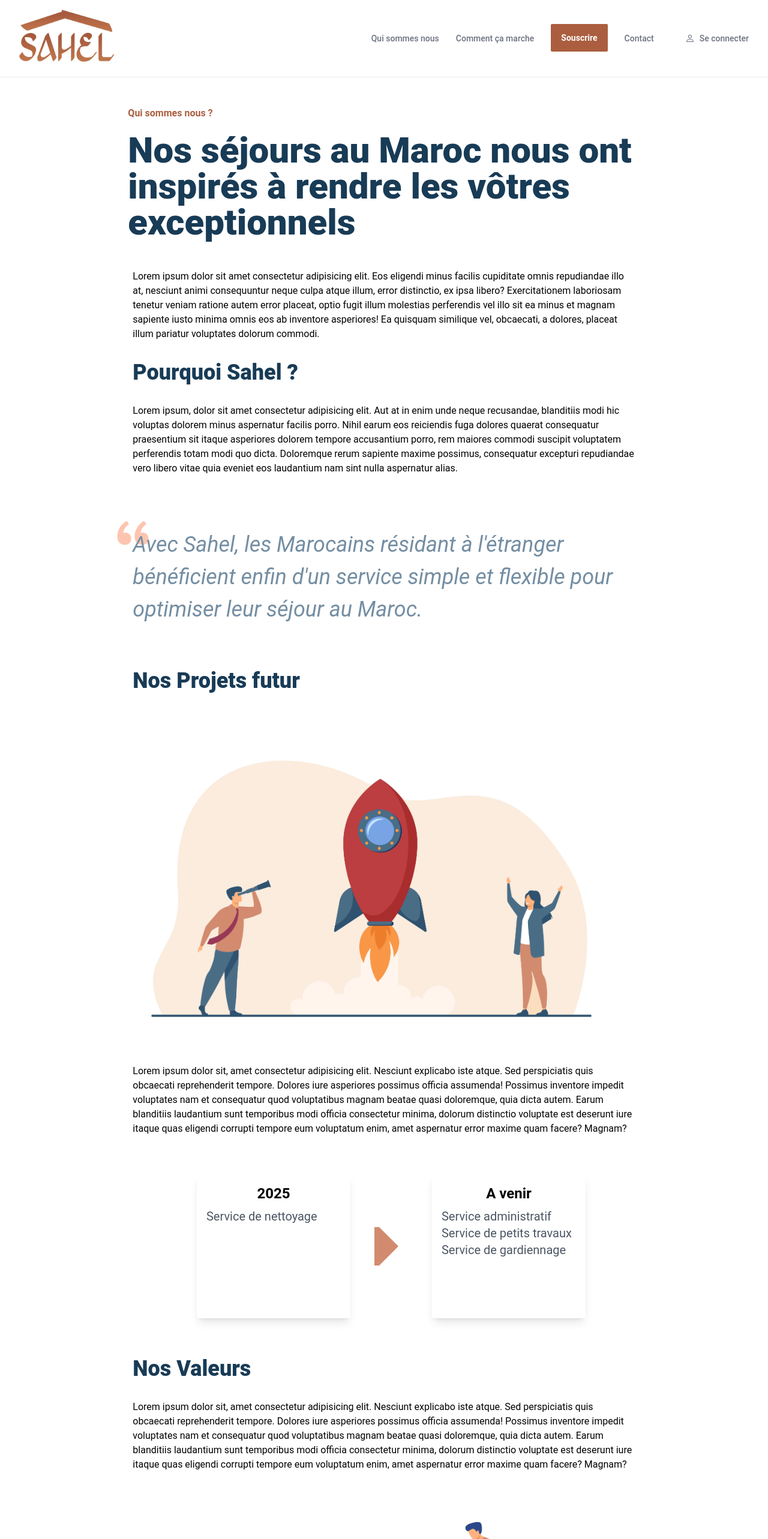
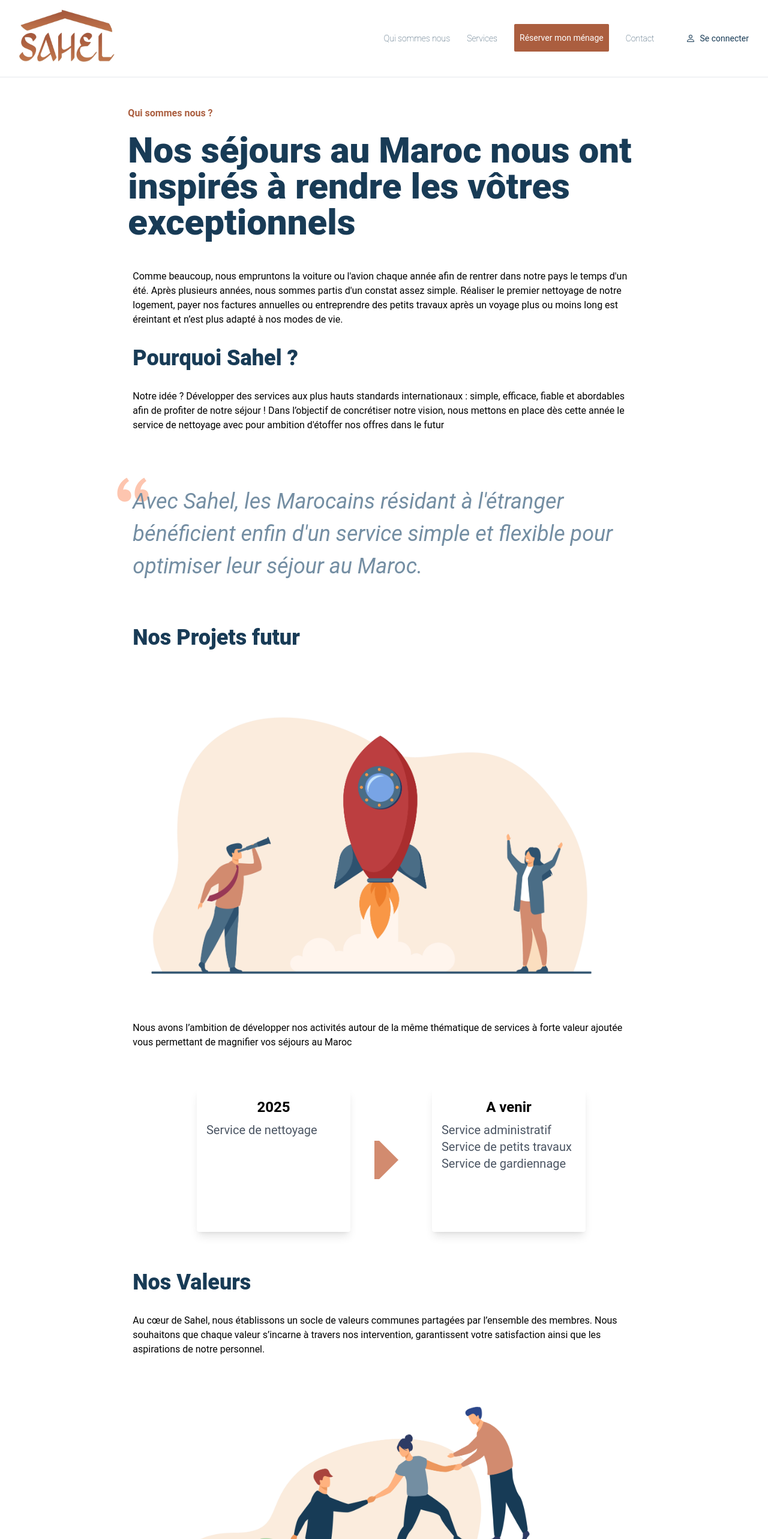
Before and after one commit to Mangemort60/Sahel-Front, a React (Vite) app: page /about-us in a window 1280 px wide. Shown: the top 2566 px of the page at 60% size. Built offline with nearby package versions, Linux system fonts and the light colour scheme; no server answers.

Commit message:
writing content for solution, aboutpage, howitwork

```diff
--- a/src/components/FormSection/FormSection.tsx
+++ b/src/components/FormSection/FormSection.tsx
@@ -24,7 +24,7 @@
   return (
     <div ref={ref}>
       <div className="sm:flex py-8 sm:flex-row flex-col sm:justify-center justify-between items-center p-4 text-white sm:bg-cover sm:bg-center sm:bg-[url('../../assets/layeredWaves.webp')] bg-none">
-        <div className="sm:w-1/2">
+        <div className="sm:w-1/2 mt-20">
           <h1 className="text-secondaryDarkBlue font-extrabold  sm:text-6xl text-3xl  sm:mt-0 mt-8">
             Obtenez votre devis instantanément !
           </h1>
--- a/src/components/Header.tsx
+++ b/src/components/Header.tsx
@@ -52,7 +52,7 @@
             <div className="sm:hidden">
               <button
                 type="button"
-                className="hs-collapse-toggle size-9 flex justify-center items-center text-sm font-semibold rounded-lg border border-gray-200 text-gray-800 hover:bg-gray-100 disabled:opacity-50 disabled:pointer-events-none "
+                className="hs-collapse-toggle size-9 flex justify-center items-center text-sm font-semibold rounded-sm border border-gray-200 text-gray-800 hover:bg-gray-100 disabled:opacity-50 disabled:pointer-events-none "
                 data-hs-collapse="#navbar-collapse-with-animation"
                 aria-controls="navbar-collapse-with-animation"
                 aria-label="Toggle navigation"
@@ -87,29 +87,54 @@
           >
             <div className="flex flex-col gap-y-4 gap-x-0 mt-5 sm:flex-row sm:items-center sm:justify-end sm:gap-y-0 sm:gap-x-7 sm:mt-0 sm:ps-7">
               <Link
-                className="font-medium  text-gray-500 hover:text-gray-400 sm:py-6 dark:text-gray-400 dark:hover:text-gray-500"
+                className="font-thin  text-secondaryDarkBlue hover:text-gray-400 sm:py-6 dark:text-gray-400 dark:hover:text-secondaryDarkBlue"
                 to="/about-us"
                 aria-current="page"
               >
                 Qui sommes nous
               </Link>
-              <Link
-                className="font-medium text-gray-500 hover:text-gray-400 sm:py-6 dark:text-gray-400 dark:hover:text-gray-500"
-                to="/comment-ca-marche"
-              >
-                Comment ça marche
-              </Link>
+              <div className="hs-dropdown relative inline-flex">
+                <button
+                  id="hs-dropdown-default"
+                  type="button"
+                  className="hs-dropdown-toggle font-thin text-secondaryDarkBlue hover:text-gray-400 sm:py-6 dark:text-gray-400 dark:hover:text-secondaryDarkBlue"
+                  aria-haspopup="menu"
+                  aria-expanded="false"
+                  aria-label="Dropdown"
+                >
+                  Services
+                </button>
+
+                <div
+                  className="hs-dropdown-menu transition-[opacity,margin] duration hs-dropdown-open:opacity-100 opacity-0 hidden min-w-60 bg-white shadow-md rounded-sm p-1 space-y-0.5 mt-2 dark:bg-neutral-800 dark:border dark:border-neutral-700 dark:divide-neutral-700 after:h-4 after:absolute after:-bottom-4 after:start-0 after:w-full before:h-4 before:absolute before:-top-4 before:start-0 before:w-full"
+                  role="menu"
+                  aria-orientation="vertical"
+                  aria-labelledby="hs-dropdown-default"
+                >
+                  <Link
+                    className="flex items-center gap-x-3.5 py-2 px-3 rounded-sm text-sm text-gray-800 hover:bg-gray-100 focus:outline-none focus:bg-gray-100 dark:text-neutral-400 dark:hover:bg-neutral-700 dark:hover:text-neutral-300 dark:focus:bg-neutral-700"
+                    to={'/comment-ca-marche'}
+                  >
+                    Ménage
+                  </Link>
+                  <a
+                    className="flex items-center gap-x-3.5 py-2 px-3 rounded-sm text-sm text-gray-800 hover:bg-gray-100 focus:outline-none focus:bg-gray-100 dark:text-neutral-400 dark:hover:bg-neutral-700 dark:hover:text-neutral-300 dark:focus:bg-neutral-700"
+                    href="#"
+                  >
+                    Cuisine
+                  </a>
+                </div>
+              </div>
               <div className="h-12 m-0">
-                <Button
-                  label={'Souscrire'}
-                  hoverColor={'hover:bg-sahel'}
-                  bgColor={'bg-sahelRegular'}
+                <button
+                  className="py-3 px-2 inline-flex items-center w-auto justify-center gap-  rounded-sm border border-transparent text-white  bg-sahelRegular disabled:pointer-events-none hover:bg-sahelDark  "
                   onClick={handleSubscribeClick}
-                  largeButton={false}
-                />
+                >
+                  Réserver mon ménage
+                </button>
               </div>
               <Link
-                className="font-medium text-gray-500 hover:text-gray-400 sm:py-6 dark:text-gray-400 dark:hover:text-gray-500"
+                className="font-thin text-secondaryDarkBlue hover:text-gray-400 sm:py-6 dark:text-gray-400 dark:hover:text-secondaryDarkBlue"
                 to="/contact"
               >
                 Contact
@@ -119,7 +144,7 @@
                 {isLoggedIn ? (
                   <div className="flex">
                     <Link
-                      className="flex items-center gap-x-2 font-medium text-gray-500 hover:text-blue-600  sm:my-6 sm:ps-6 "
+                      className="flex items-center gap-x-2 font-thin text-secondaryDarkBlue hover:text-blue-600  sm:my-6 sm:ps-6 "
                       to="/client-dashboard"
                     >
                       <svg
@@ -135,7 +160,7 @@
                       Mon espace
                     </Link>
                     <Link
-                      className="flex items-center gap-x-2 font-medium  text-gray-500 hover:text-blue-600 sm:border-s sm:border-gray-300 ml-2 sm:my-6 sm:ps-6 "
+                      className="flex items-center gap-x-2 font-thin text-secondaryDarkBlue hover:text-blue-600 sm:border-s sm:border-gray-300 ml-2 sm:my-6 sm:ps-6 "
                       to="/"
                       onClick={() => handleLogout()}
                     >
@@ -157,7 +182,7 @@
                   </div>
                 ) : (
                   <Link
-                    className="flex items-center gap-x-2 font-medium text-gray-500 hover:text-blue-600  sm:my-6 sm:ps-6 "
+                    className="flex items-center gap-x-2 font-t text-secondaryDarkBlue hover:text-blue-600  sm:my-6 sm:ps-6 "
                     to="/login"
                   >
                     <svg
--- a/src/pages/AboutPage.tsx
+++ b/src/pages/AboutPage.tsx
@@ -40,27 +40,22 @@
       </div>
       <div className="px-2 space-y-8">
         <p>
-          Lorem ipsum dolor sit amet consectetur adipisicing elit. Eos eligendi
-          minus facilis cupiditate omnis repudiandae illo at, nesciunt animi
-          consequuntur neque culpa atque illum, error distinctio, ex ipsa
-          libero? Exercitationem laboriosam tenetur veniam ratione autem error
-          placeat, optio fugit illum molestias perferendis vel illo sit ea minus
-          et magnam sapiente iusto minima omnis eos ab inventore asperiores! Ea
-          quisquam similique vel, obcaecati, a dolores, placeat illum pariatur
-          voluptates dolorum commodi.{' '}
+          Comme beaucoup, nous empruntons la voiture ou l'avion chaque année
+          afin de rentrer dans notre pays le temps d'un été. Après plusieurs
+          années, nous sommes partis d'un constat assez simple. Réaliser le
+          premier nettoyage de notre logement, payer nos factures annuelles ou
+          entreprendre des petits travaux après un voyage plus ou moins long est
+          éreintant et n’est plus adapté à nos modes de vie.
         </p>
         <h2 className="text-4xl text-secondaryDarkBlue font-extrabold">
           Pourquoi Sahel ?
         </h2>
         <p>
-          Lorem ipsum, dolor sit amet consectetur adipisicing elit. Aut at in
-          enim unde neque recusandae, blanditiis modi hic voluptas dolorem minus
-          aspernatur facilis porro. Nihil earum eos reiciendis fuga dolores
-          quaerat consequatur praesentium sit itaque asperiores dolorem tempore
-          accusantium porro, rem maiores commodi suscipit voluptatem perferendis
-          totam modi quo dicta. Doloremque rerum sapiente maxime possimus,
-          consequatur excepturi repudiandae vero libero vitae quia eveniet eos
-          laudantium nam sint nulla aspernatur alias.
+          Notre idée ? Développer des services aux plus hauts standards
+          internationaux : simple, efficace, fiable et abordables afin de
+          profiter de notre séjour ! Dans l’objectif de concrétiser notre
+          vision, nous mettons en place dès cette année le service de nettoyage
+          avec pour ambition d'étoffer nos offres dans le futur
         </p>
         <blockquote className="relative top-2 mb-12">
           <svg
@@ -95,15 +90,9 @@
           <img src={lookingForward} alt="" className="" />
         </div>
         <p className="mb-20">
-          Lorem ipsum dolor sit, amet consectetur adipisicing elit. Nesciunt
-          explicabo iste atque. Sed perspiciatis quis obcaecati reprehenderit
-          tempore. Dolores iure asperiores possimus officia assumenda! Possimus
-          inventore impedit voluptates nam et consequatur quod voluptatibus
-          magnam beatae quasi doloremque, quia dicta autem. Earum blanditiis
-          laudantium sunt temporibus modi officia consectetur minima, dolorum
-          distinctio voluptate est deserunt iure itaque quas eligendi corrupti
-          tempore eum voluptatum enim, amet aspernatur error maxime quam facere?
-          Magnam?
+          Nous avons l’ambition de développer nos activités autour de la même
+          thématique de services à forte valeur ajoutée vous permettant de
+          magnifier vos séjours au Maroc
         </p>
         <div className="flex flex-col sm:flex-row sm:justify-center items-center space-y-8 sm:space-x-6 h-auto">
           <div className="flex items-center mt-8  h-60">
@@ -128,15 +117,10 @@
           Nos Valeurs
         </h2>
         <p className="mb-20">
-          Lorem ipsum dolor sit, amet consectetur adipisicing elit. Nesciunt
-          explicabo iste atque. Sed perspiciatis quis obcaecati reprehenderit
-          tempore. Dolores iure asperiores possimus officia assumenda! Possimus
-          inventore impedit voluptates nam et consequatur quod voluptatibus
-          magnam beatae quasi doloremque, quia dicta autem. Earum blanditiis
-          laudantium sunt temporibus modi officia consectetur minima, dolorum
-          distinctio voluptate est deserunt iure itaque quas eligendi corrupti
-          tempore eum voluptatum enim, amet aspernatur error maxime quam facere?
-          Magnam?
+          Au cœur de Sahel, nous établissons un socle de valeurs communes
+          partagées par l’ensemble des membres. Nous souhaitons que chaque
+          valeur s’incarne à travers nos intervention, garantissent votre
+          satisfaction ainsi que les aspirations de notre personnel.
         </p>
         <div className=" hidden sm:flex">
           <img src={valeur} alt="" className="" />
@@ -144,76 +128,72 @@
         <div className="flex flex-col sm:flex-row">
           <div className="grid sm:grid-cols-2 sm:grid-rows-3 grid-cols-1 grid-rows-6 gap-4">
             <div className="w-auto">
-              <img src={secure} alt="" className="w-12 h-12 mb-2 " />
+              <img src={secure} alt="" className="w-12 h-12 mb-2" />
               <p className="text-secondaryDarkBlue text-xl font-bold">
                 Discrétion
               </p>
-              <p>
-                Lorem ipsum dolor sit amet consectetur adipisicing elit.
-                Distinctio ratione alias voluptate magni hic dignissimos fuga.
-                Nisi quaerat, ab deserunt neque, corporis sit quasi debitis
-                perspiciatis laudantium libero facilis et.{' '}
-              </p>
+              <ul className="list-disc list-inside">
+                <li>Interventions discrètes même en votre présence</li>
+                <li>Respect de votre intimité et de votre espace</li>
+                <li>Travail efficace sans perturber votre quotidien</li>
+              </ul>
             </div>
             <div>
-              <img src={quality} alt="" className="w-12 h-12 mb-2 " />
+              <img src={quality} alt="" className="w-12 h-12 mb-2" />
               <p className="text-secondaryDarkBlue text-xl font-bold">
                 Qualité
               </p>
-              <p>
-                Lorem ipsum, dolor sit amet consectetur adipisicing elit. Ut
-                officiis maiores quisquam vero dolorum nostrum suscipit, dolorem
-                placeat. Reprehenderit eligendi numquam illum perferendis.
-                Distinctio laudantium maxime vitae unde adipisci minus!{' '}
-              </p>
+              <ul className="list-disc list-inside">
+                <li>Formation continue de notre personnel</li>
+                <li>Rémunération juste et équitable</li>
+                <li>Suivi rigoureux des prestations</li>
+                <li>Respect strict du cahier des charges</li>
+              </ul>
             </div>
             <div>
-              <img src={transparency} alt="" className="w-12 h-12 mb-2 " />
+              <img src={transparency} alt="" className="w-12 h-12 mb-2" />
               <p className="text-secondaryDarkBlue text-xl font-bold">
                 Fiabilité & transparence
               </p>
-              <p>
-                Lorem ipsum, dolor sit amet consectetur adipisicing elit. Ut
-                officiis maiores quisquam vero dolorum nostrum suscipit, dolorem
-                placeat. Reprehenderit eligendi numquam illum perferendis.
-                Distinctio laudantium maxime vitae unde adipisci minus!{' '}
-              </p>
+              <ul className="list-disc list-inside">
+                <li>Transparence totale depuis votre espace client</li>
+                <li>Chat interactif pour une communication en temps réel</li>
+                <li>Suivi des opérations en toute simplicité</li>
+              </ul>
             </div>
             <div>
-              <img src={ethical} alt="" className="w-12 h-12 mb-2 " />
+              <img src={ethical} alt="" className="w-12 h-12 mb-2" />
               <p className="text-secondaryDarkBlue text-xl font-bold">
                 Engagement social
               </p>
-              <p>
-                Lorem ipsum, dolor sit amet consectetur adipisicing elit. Ut
-                officiis maiores quisquam vero dolorum nostrum suscipit, dolorem
-                placeat. Reprehenderit eligendi numquam illum perferendis.
-                Distinctio laudantium maxime vitae unde adipisci minus!{' '}
-              </p>
+              <ul className="list-disc list-inside">
+                <li>Rémunération au-dessus des standards du marché</li>
+                <li>Conditions de travail respectueuses et saines</li>
+                <li>Opportunités de mobilité interne pour nos employés</li>
+              </ul>
             </div>
             <div>
-              <img src={affordable} alt="" className="w-12 h-12 mb-2 " />
+              <img src={affordable} alt="" className="w-12 h-12 mb-2" />
               <p className="text-secondaryDarkBlue text-xl font-bold">
                 Abordable
               </p>
-              <p>
-                Lorem ipsum, dolor sit amet consectetur adipisicing elit. Ut
-                officiis maiores quisquam vero dolorum nostrum suscipit, dolorem
-                placeat. Reprehenderit eligendi numquam illum perferendis.
-                Distinctio laudantium maxime vitae unde adipisci minus!{' '}
-              </p>
+              <ul className="list-disc list-inside">
+                <li>Tarification accessible et adaptée à votre situation</li>
+                <li>Maintien d'un service de qualité pour tous les budgets</li>
+              </ul>
             </div>
             <div>
-              <img src={handshake} alt="" className="w-12 h-12 mb-2 " />
+              <img src={handshake} alt="" className="w-12 h-12 mb-2" />
               <p className="text-secondaryDarkBlue text-xl font-bold">
                 Confiance
               </p>
-              <p>
-                Lorem, ipsum dolor sit amet consectetur adipisicing elit. Sint
-                corrupti velit id vitae eius, veniam autem esse itaque tenetur
-                eaque hic mollitia minus, laborum placeat dignissimos impedit
-                deserunt, consectetur voluptas.{' '}
-              </p>
+              <ul className="list-disc list-inside">
+                <li>Dispositions pour assurer la qualité du service</li>
+                <li>
+                  Supervision par un opérateur Sahel pour le respect des
+                  processus
+                </li>
+              </ul>
             </div>
           </div>
         </div>
--- a/src/pages/HowItWorks.tsx
+++ b/src/pages/HowItWorks.tsx
@@ -12,11 +12,25 @@
   return (
     <div className="m-2">
       <div className="mx-auto my-12 space-y-5 max-w-[775px]">
-        <h1 className="text-sahelRegular font-bold text-md ">
-          Comment ça marche ?
+        <h1 className="text-sahelRegular font-bold text-md ">Ménage</h1>
+        <h1 className="text-4xl sm:text-6xl text-secondaryDarkBlue font-extrabold m-0">
+          Un service de Ménage Simple, Flexible et Efficace
         </h1>
+        <p>
+          Chez Sahel, nous vous offrons un service de ménage qui se distingue
+          par son professionnalisme et son adaptabilité. Notre équipe
+          expérimentée s'engage à respecter vos exigences avec une flexibilité
+          totale, que vous soyez présent ou non. Nous accordons une importance
+          primordiale à la sécurité et à la confiance, en garantissant une
+          gestion rigoureuse de l'accès à votre domicile et en assurant la
+          protection de vos biens. Tout au long de notre intervention, vous
+          bénéficiez d’un suivi personnalisé et d’une communication
+          transparente, pour que vous ayez l’esprit tranquille à chaque étape.
+          Avec Sahel, vous pouvez être sûr que votre espace est entre de bonnes
+          mains, vous offrant ainsi une sérénité totale.{' '}
+        </p>
         <h1 className="text-4xl sm:text-6xl text-secondaryDarkBlue font-extrabold m-0">
-          Votre reservation en 6 étapes
+          Votre prestation en 6 étapes
         </h1>
       </div>
       <div className="grid grid-cols-3 grid-rows-6 gap-x-12 max-w-[775px] m-auto">
@@ -186,6 +200,35 @@
           </div>
         </div>
       </div>
+      <div className="mx-auto my-12 space-y-5 max-w-[775px]">
+        <h1 className="text-4xl sm:text-6xl text-secondaryDarkBlue font-extrabold m-0">
+          Respect Rigoureux de Notre Cahier des Charges{' '}
+        </h1>
+        <p>
+          Chez Sahel, nous adhérons strictement à notre propre cahier des
+          charges, conçu pour garantir des prestations de ménage de la plus
+          haute qualité. Ce document définit avec précision les normes et les
+          procédures que nous appliquons lors de chaque intervention, assurant
+          ainsi un service uniforme et irréprochable. De l'utilisation de
+          produits écologiques à la gestion sécurisée des accès, en passant par
+          le respect des délais et la qualité du suivi client, chaque aspect de
+          notre travail est encadré par des standards rigoureux. En respectant
+          ce cahier des charges, nous vous assurons un service de ménage
+          professionnel qui répond à vos attentes, tout en garantissant une
+          sérénité totale.{' '}
+        </p>
+        <h1 className="text-4xl sm:text-6xl text-secondaryDarkBlue font-extrabold m-0">
+          Politique de prévention contre le vol{' '}
+        </h1>
+        <p>
+          Lorem ipsum dolor sit amet consectetur adipisicing elit. Vitae
+          mollitia expedita eum dolorem eius accusamus id doloribus perferendis
+          ipsum error nam magni aperiam labore impedit, neque iure, ducimus
+          inventore dolor ab aliquam adipisci explicabo tenetur. Neque
+          accusantium officia omnis ipsa minus pariatur numquam placeat, ullam
+          saepe natus similique facere tempore.
+        </p>
+      </div>
     </div>
   )
 }
```
Also changed, not shown: src/components/Solution.tsx (+9 -9 lines).
